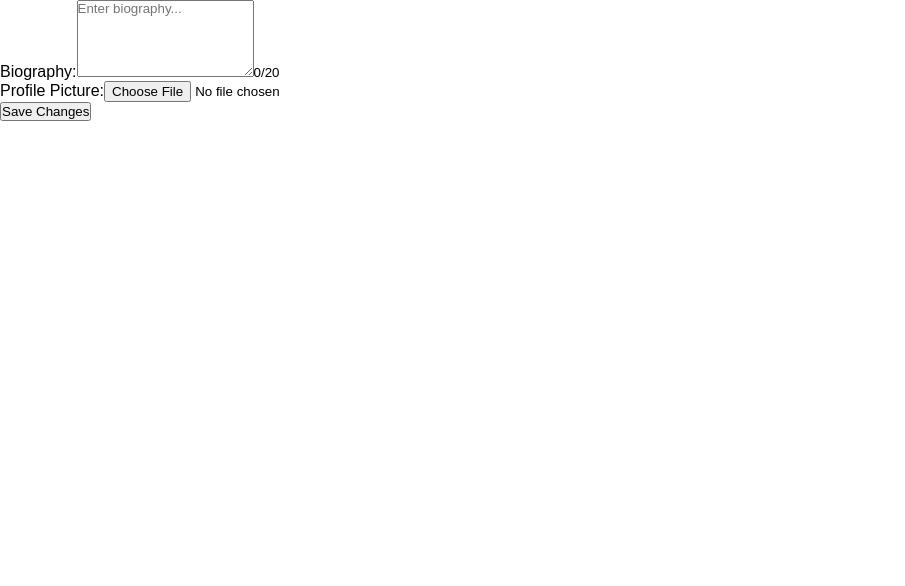
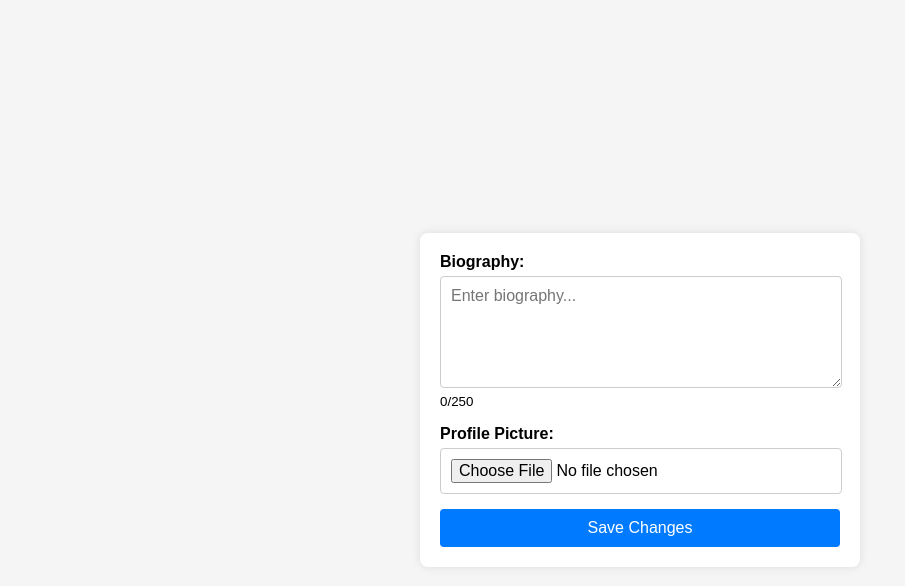
Before and after one commit to Joh221105/recipe-share-mern, a React (Create React App) app in the folder frontend/: page /edit-profile in a window 1280 px wide. Shown: the top 586 px of the page, without its empty margins (0-905 px from the left). Built offline with nearby package versions, Linux system fonts and the light colour scheme.

Commit message:
adds css styling to editprofile page

```diff
--- a/frontend/src/profile/containers/EditProfilePage/EditProfilePage.css
+++ b/frontend/src/profile/containers/EditProfilePage/EditProfilePage.css
@@ -0,0 +1,49 @@
+.edit-profile-page {
+    display: flex;
+    justify-content: center;
+    align-items: center;
+    height: 100vh;
+    background-color: #f5f5f5;
+  }
+
+  .edit-profile-form {
+    background-color: white;
+    padding: 20px;
+    border-radius: 8px;
+    box-shadow: 0 0 10px rgba(0, 0, 0, 0.1);
+    max-width: 400px;
+    width: 100%;
+  }
+
+  .form-group {
+    margin-bottom: 15px;
+  }
+
+  .form-group label {
+    display: block;
+    margin-bottom: 5px;
+    font-weight: bold;
+  }
+
+  .form-control {
+    width: 95%;
+    padding: 10px;
+    border: 1px solid #ccc;
+    border-radius: 4px;
+    font-size: 16px;
+  }
+
+  .submit-button {
+    width: 100%;
+    padding: 10px;
+    background-color: #007bff;
+    color: white;
+    border: none;
+    border-radius: 4px;
+    font-size: 16px;
+    cursor: pointer;
+  }
+
+  .submit-button:hover {
+    background-color: #0056b3;
+  }
--- a/frontend/src/profile/containers/EditProfilePage/EditProfilePage.js
+++ b/frontend/src/profile/containers/EditProfilePage/EditProfilePage.js
@@ -4,7 +4,7 @@ import './EditProfilePage.css';
 const EditProfilePage = () => {
   const [bio, setBio] = useState("");
   const [image, setImage] = useState(null);
-  const maxBioLength = 20;
+  const maxBioLength = 250;
 
   const handleBioChange = (e) => {
     setBio(e.target.value);
```
